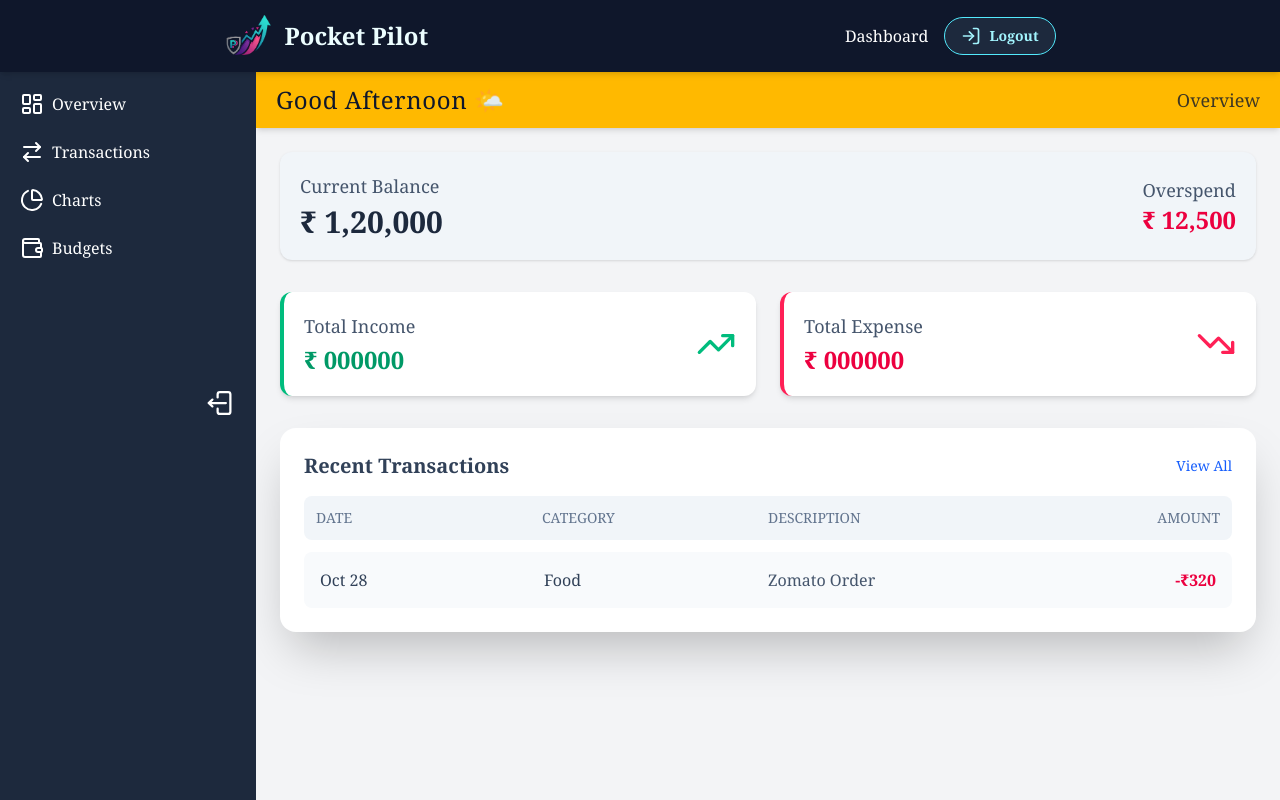
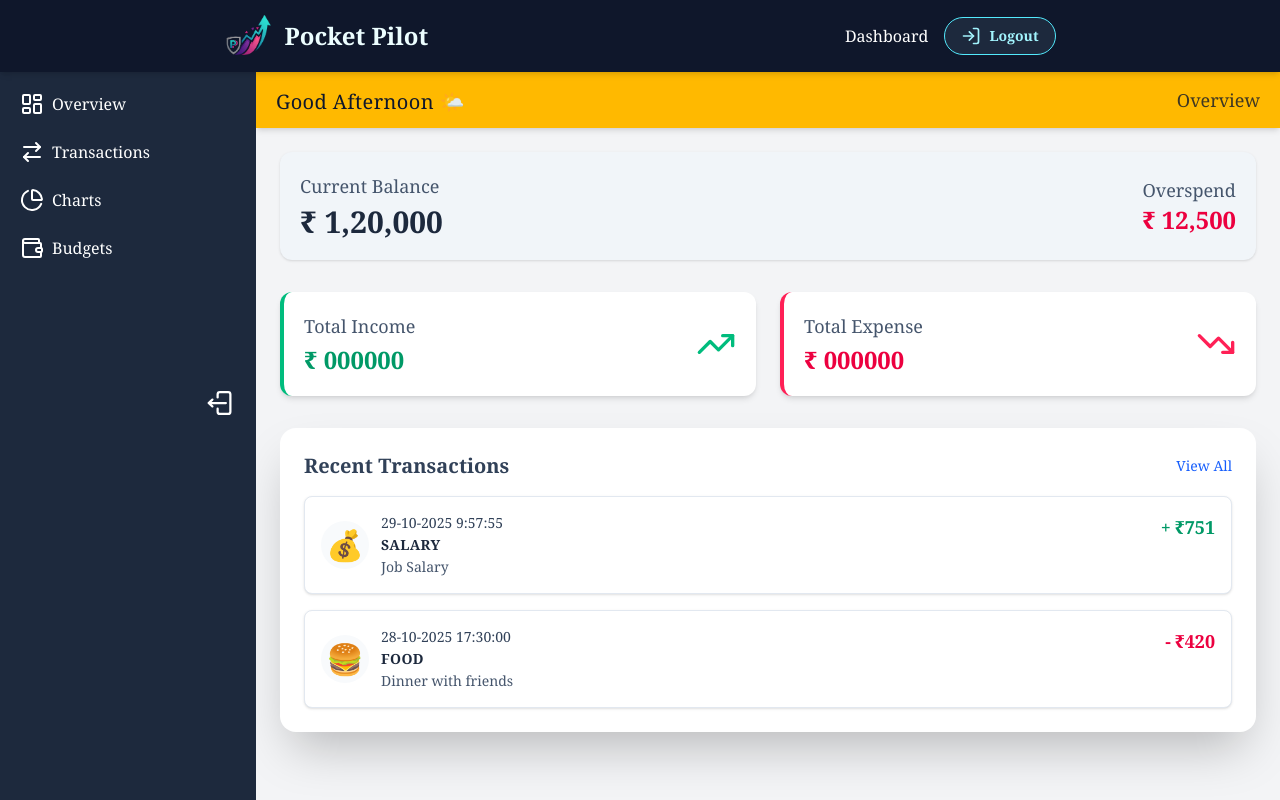
Before and after one commit to ravikanttarare95/pocket-pilot, a React (Vite) app in the folder client/: page /dashboard in a window 1280 px wide. Built offline with nearby package versions, Linux system fonts and the light colour scheme; sample sign-in values are in the browser's storage; a web font is replaced by a local one.

Commit message:
Transaction Card

```diff
--- a/client/src/components/GreetingBar.jsx
+++ b/client/src/components/GreetingBar.jsx
@@ -41,8 +41,11 @@ function GreetingBar({ greetingBarTitle }) {
     <header
       className={`flex items-center justify-between px-2 sm:px-5 py-3 shadow-md transition-all duration-500 ${bgColor} ${textColor}`}
     >
-      <p className="text-xl sm:text-2xl tracking-wide">
-        {greeting} <span className="font-bold">{user && user.fullName}</span>
+      <p className="tracking-wide">
+        <span className="text-lg sm:text-xl ">{greeting} </span>
+        <span className="text-xl sm:text-2xl font-bold">
+          {user && user.fullName}
+        </span>
       </p>
       {greetingBarTitle && (
         <span className="hidden sm:block text-lg opacity-80 font-medium">
--- /dev/null
+++ b/client/src/components/TransactionCard.jsx
@@ -0,0 +1,66 @@
+import React from "react";
+
+function TransactionCard({ transactions = [] }) {
+  return (
+    <>
+      {transactions.length > 0 ? (
+        <div className="space-y-4">
+          {transactions.map((txn, index) => (
+            <div
+              key={index}
+              className="flex justify-between items-start bg-white border border-slate-200 hover:border-slate-300 rounded-lg p-4 shadow-sm transition"
+            >
+              <div className="flex items-center justify-center gap-3">
+                <div className="hidden sm:flex items-center justify-center w-10 h-10 sm:w-12 sm:h-12 bg-slate-50 rounded-full text-2xl sm:text-3xl">
+                  {txn?.category === "food"
+                    ? "🍔"
+                    : txn?.category === "entertainment"
+                    ? "🎬"
+                    : txn?.category === "transport"
+                    ? "🚗"
+                    : txn?.category === "shopping"
+                    ? "🛍️"
+                    : txn?.category === "salary"
+                    ? "💰"
+                    : txn?.category === "health"
+                    ? "💊"
+                    : txn?.category === "education"
+                    ? "📚"
+                    : "💡"}
+                </div>
+                <div>
+                  <p className="text-slate-700 text-xs sm:text-sm font-medium">
+                    {txn.date}
+                  </p>
+                  <p className="text-slate-800 font-semibold uppercase tracking-wide text-sm mt-0.5">
+                    {txn.category}
+                  </p>
+                  <p className="text-slate-600 text-xs sm:text-sm mt-0.5">
+                    {txn.description}
+                  </p>
+                </div>
+              </div>
+
+              <div className="flex items-center">
+                <p
+                  className={`text-lg font-semibold ${
+                    txn.type === "income" ? "text-emerald-600" : "text-rose-600"
+                  }`}
+                >
+                  <div className=" flex gap-1">
+                    <p>{txn.type === "income" ? "+" : "-"}</p>
+                    <p>₹{txn.amount}</p>
+                  </div>
+                </p>
+              </div>
+            </div>
+          ))}
+        </div>
+      ) : (
+        <p className="text-center text-slate-500 py-4">No transactions yet</p>
+      )}
+    </>
+  );
+}
+
+export default TransactionCard;
--- a/client/src/views/Overview.jsx
+++ b/client/src/views/Overview.jsx
@@ -2,7 +2,24 @@ import React from "react";
 import DashboardTopBar from "../components/GreetingBar";
 import { TrendingUp, TrendingDown } from "lucide-react";
 import Button from "./../components/Button";
+import TransactionCard from "./../components/TransactionCard";
 
+const transactions = [
+  {
+    date: "29-10-2025  9:57:55",
+    category: "salary",
+    description: "Job Salary",
+    amount: 751,
+    type: "income",
+  },
+  {
+    date: "28-10-2025  17:30:00",
+    category: "food",
+    description: "Dinner with friends",
+    amount: 420,
+    type: "expense",
+  },
+];
 function Overview() {
   return (
     <>
@@ -51,28 +68,7 @@ function Overview() {
               View All
             </button>
           </div>
-
-          <div className="overflow-x-auto">
-            <div className="space-y-3">
-              {/* Transaction Header */}
-              <div className="hidden sm:grid sm:grid-cols-4 text-slate-500 text-sm font-medium uppercase bg-slate-100 rounded-lg p-3">
-                <span>Date</span>
-                <span>Category</span>
-                <span>Description</span>
-                <span className="text-right">Amount</span>
-              </div>
-
-              {/* Transaction Item */}
-              <div className="flex flex-col sm:grid sm:grid-cols-4 sm:items-center bg-slate-50 hover:bg-slate-100 transition rounded-lg p-4">
-                <span className="text-slate-700 font-medium">Oct 28</span>
-                <span className="text-slate-700">Food</span>
-                <span className="text-slate-600">Zomato Order</span>
-                <span className="text-right font-semibold text-rose-600">
-                  -₹320
-                </span>
-              </div>
-            </div>
-          </div>
+          <TransactionCard transactions={transactions} />
         </div>
       </main>
     </>
```
